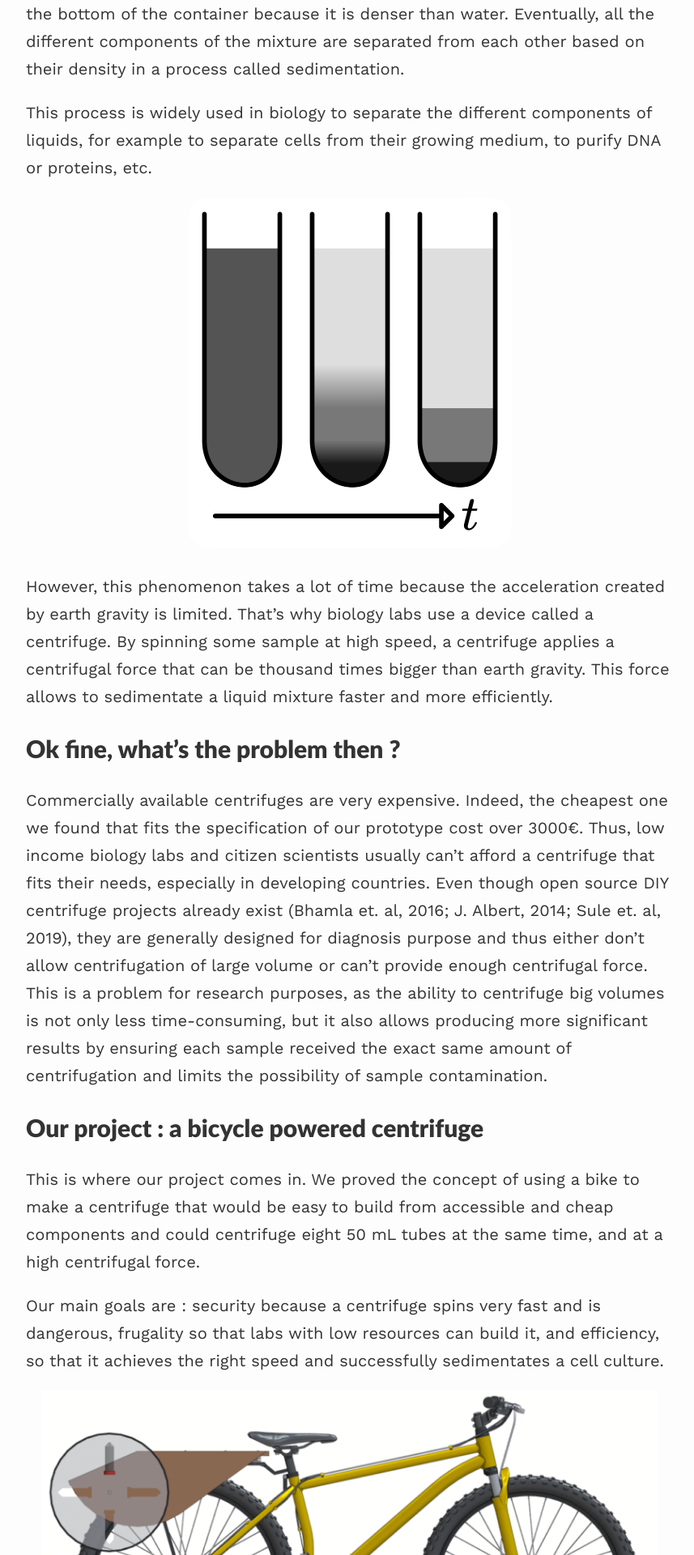
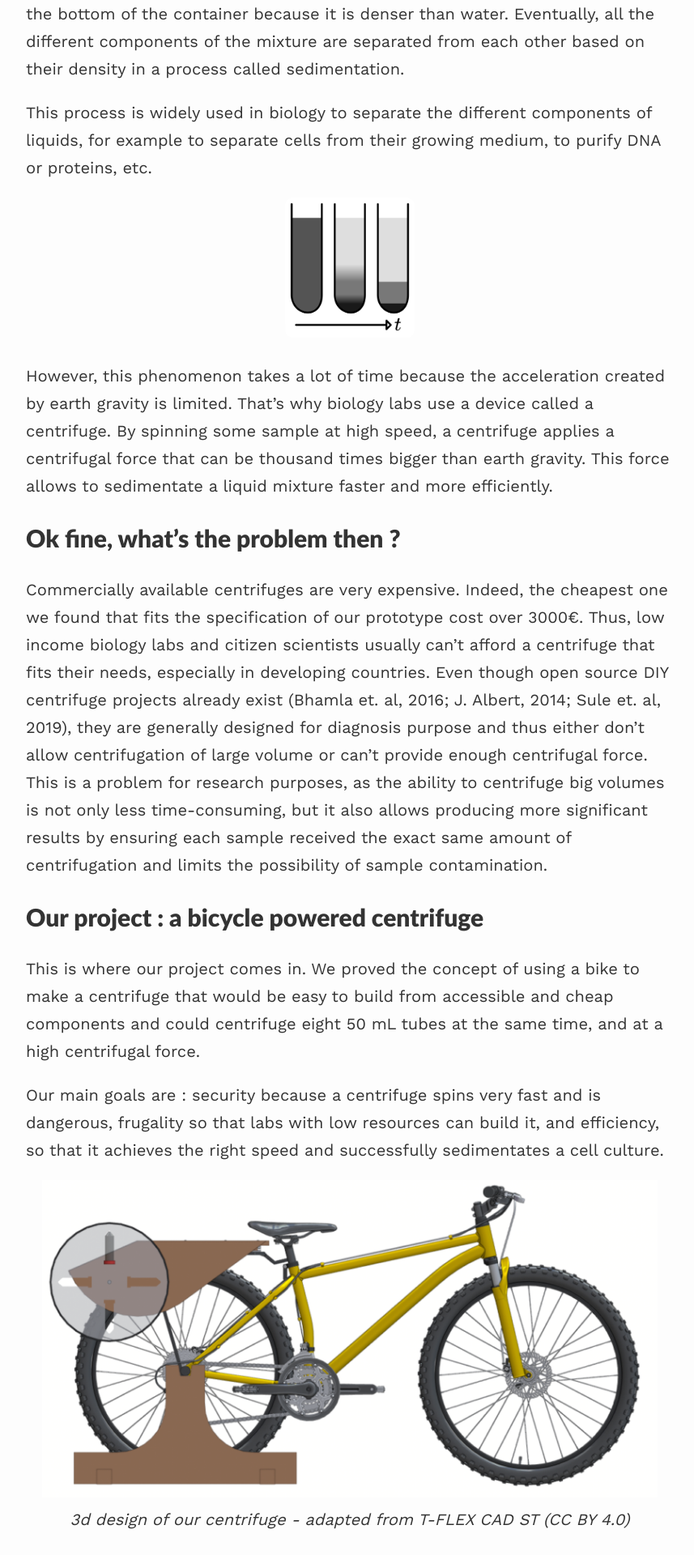
Before and after one commit to drblobfish/drblobfish.github.io, a Jekyll site: the page built from _projects/1_Centrifuge.md, in a window 1280 px wide. Shown: the part 1196-3116 px from the top of the page at 81% size, without its empty margins (208-1065 px from the left). Built offline with Jekyll 4.4.1, drawn with Linux system fonts in a browser that asks for light colours; nearby versions of some CDN libraries.

Commit message:
changed size schematics

```diff
--- a/_projects/1_Centrifuge.md
+++ b/_projects/1_Centrifuge.md
@@ -19,7 +19,7 @@ If you have ever left muddy water in a container for a long time, you probably e
 This process is widely used in biology to separate the different components of liquids, for example to separate cells from their growing medium, to purify DNA or proteins, etc.
 
 <p align="center">
-    <img src="/assets/images/centrifuge/schema.png" width="50%">
+    <img src="/assets/images/centrifuge/schema.png" width="20%">
 </p>
 
 However, this phenomenon takes a lot of time because the acceleration created by earth gravity is limited. That’s why biology labs use a device called a centrifuge. By spinning some sample at high speed, a centrifuge applies a centrifugal force that can be thousand times bigger than earth gravity. This force allows to sedimentate a liquid mixture faster and more efficiently.
```
